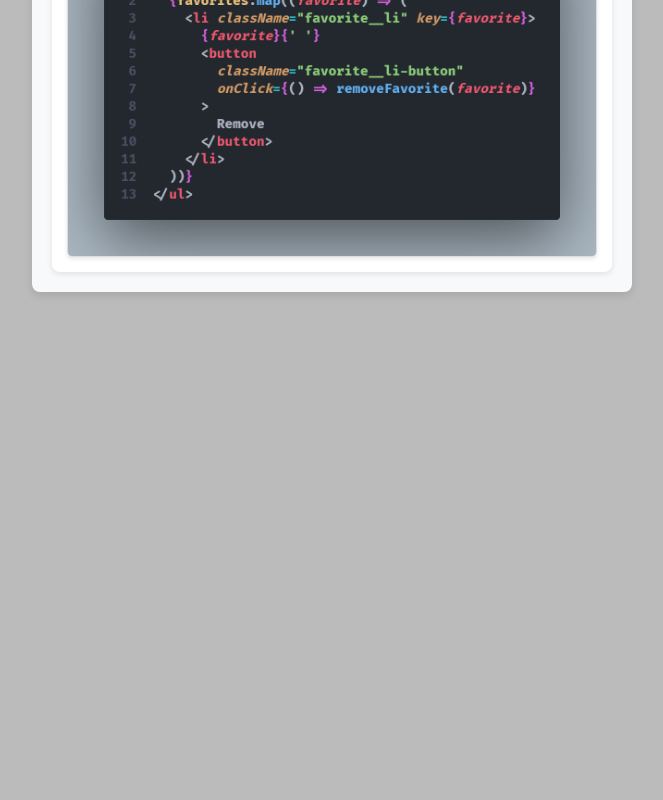
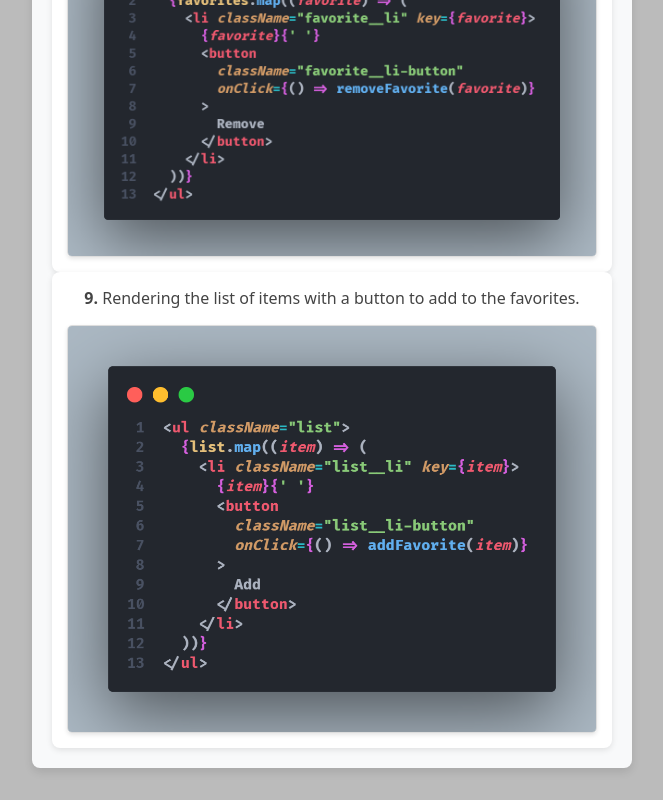
Before and after one commit to Espadv69/useState-Intermediate, a React (Vite) app in the folder DynamicFavorites/: page / in a window 1280 px wide. Shown: the part 3219-4019 px from the top of the page, without its empty margins (308-971 px from the left). Before the commit the page ends 3543 px from the top, so only its background shows below. Built offline with nearby package versions, Linux system fonts and the light colour scheme; the HTML template or start-up script is replaced by a standard one.

Commit message:
Add ninth step to Explanation component with rendering list details

```diff
--- a/DynamicFavorites/src/components/Explanation/Explanation.jsx
+++ b/DynamicFavorites/src/components/Explanation/Explanation.jsx
@@ -61,6 +61,13 @@ const Explanation = () => {
           imgUrl="/images/renderFavoritesList.png"
           imgAlt="Code snippet with favorite list"
         />
+
+        <LiExplanation
+          stepNumber={9}
+          description="Rendering the list of items with a button to add to the favorites."
+          imgUrl="/images/renderList.png"
+          imgAlt="Code snippet with list"
+        />
       </ul>
     </section>
   )
```
